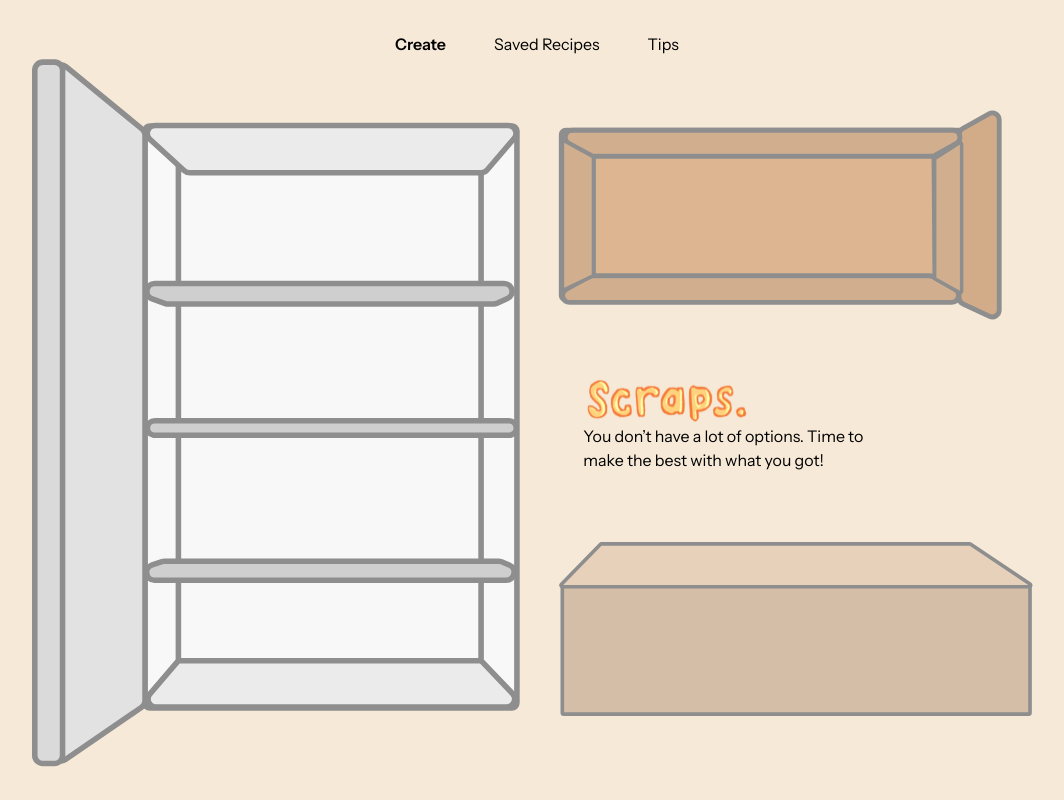
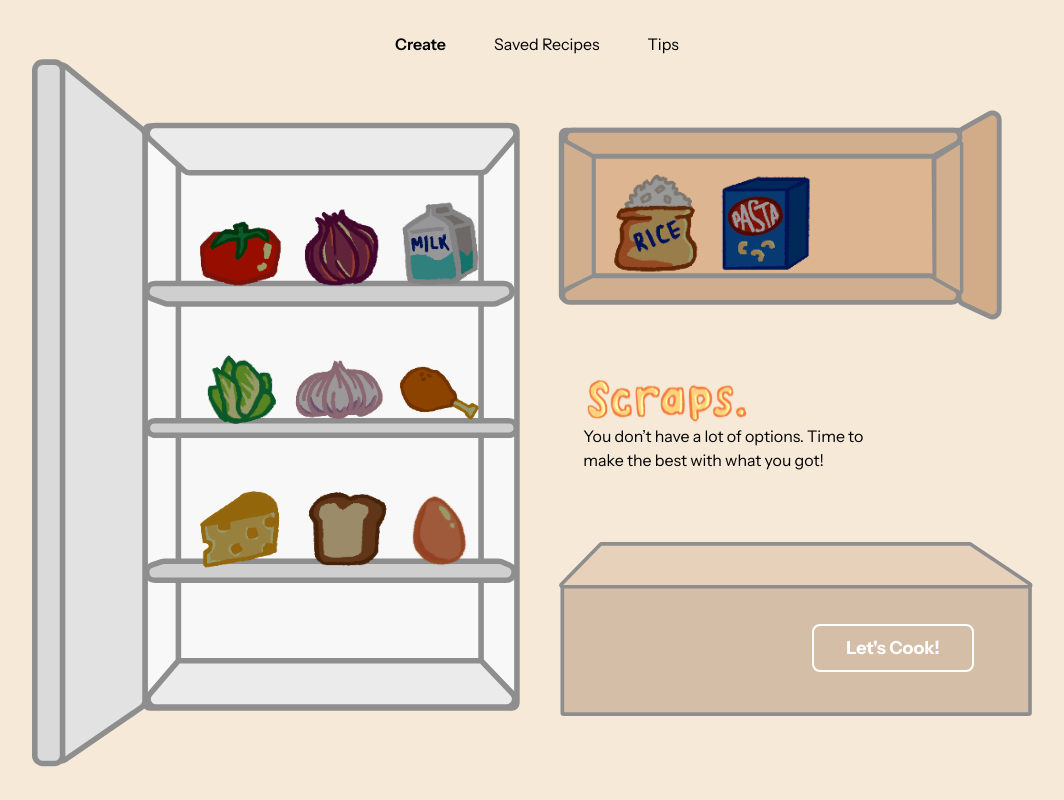
Before and after one commit to andvvo/Scraps, a React (Vite) app: page / in a window 1280 px wide. Shown: the whole page, without its empty margins (123-1187 px from the left). Built offline with nearby package versions, Linux system fonts and the light colour scheme.

Commit message:
Updated homepage and cooking results page

```diff
--- a/src/App.tsx
+++ b/src/App.tsx
@@ -1,7 +1,7 @@
 import { Route, Routes } from "react-router-dom";
 import Layout from "./components/layout";
-import Create from "./pages/create";
-import CreateResults from "./pages/create-results";
+import Cook from "./pages/cook";
+import CookResults from "./pages/cook-results";
 import SavedRecipes from "./pages/saved-recipes";
 import Tips from "./pages/tips";
 
@@ -10,8 +10,8 @@ function App() {
     <>
       <Routes>
         <Route path="/" element={<Layout />}>
-          <Route index element={<Create />}></Route>
-          <Route path="/create-results" element={<CreateResults />}></Route>
+          <Route index element={<Cook />}></Route>
+          <Route path="/cook-results" element={<CookResults />}></Route>
           <Route path="/saved-recipes" element={<SavedRecipes />}></Route>
           <Route path="/tips" element={<Tips />}></Route>
         </Route>
--- /dev/null
+++ b/src/components/food-icon.tsx
@@ -0,0 +1,41 @@
+import { useState } from "react";
+
+type FoodIconProps = {
+  defaultSrc: string;
+  hoverSrc?: string;
+  selectedSrc?: string;
+  selected?: boolean;
+  onToggle?: () => void;
+  alt: string;
+  className?: string;
+};
+
+export default function FoodIcon({
+  defaultSrc,
+  hoverSrc,
+  selectedSrc,
+  selected,
+  onToggle,
+  alt,
+  className,
+}: FoodIconProps) {
+  const [hovered, setHovered] = useState(false);
+
+  const src =
+    hovered && hoverSrc
+      ? hoverSrc
+      : selected && selectedSrc
+      ? selectedSrc
+      : defaultSrc;
+
+  return (
+    <img
+      src={src}
+      alt={alt}
+      className={`${className ?? ""} cursor-pointer`}
+      onMouseEnter={() => setHovered(true)}
+      onMouseLeave={() => setHovered(false)}
+      onClick={onToggle}
+    />
+  );
+}
--- a/src/index.css
+++ b/src/index.css
@@ -4,6 +4,7 @@
 @theme {
   --font-sans: "Instrument Sans", sans-serif;
   --color-beige: #f6e9d8;
+  --color-orange: #ff7e52;
 }
 
 @layer base {
--- a/src/pages/create-results.tsx
+++ b/src/pages/cook-results.tsx
@@ -5,11 +5,11 @@ import RecipeList from "../components/create-results/recipe/recipe-list";
 import RecipeGrid from "../components/create-results/recipe/recipe-grid";
 import IngredientList from "../components/create-results/ingredient/ingredient-list";
 
-export default function CreateResults() {
+export default function CookResults() {
   const [viewMode, setViewMode] = useState<"list" | "grid">("list");
   const [searchParams] = useSearchParams();
 
-  const ingredients = [];
+  const ingredients = searchParams.getAll("foods");
   const recipes = useMemo(() => [], []);
 
   return (
--- /dev/null
+++ b/src/pages/cook.tsx
@@ -0,0 +1,162 @@
+import { useState } from "react";
+import { Link, createSearchParams } from "react-router-dom";
+import fridge from "../assets/homepage/fridge.svg";
+import pantry from "../assets/homepage/pantry.svg";
+import logo from "../assets/homepage/logo.svg";
+import table from "../assets/homepage/table.svg";
+import * as foodIcons from "../assets/food";
+import FoodIcon from "../components/food-icon";
+
+export default function Cook() {
+  const [selectedFoods, setSelectedFoods] = useState<string[]>([]);
+
+  const toggleFood = (id: string) => {
+    setSelectedFoods((current) =>
+      current.includes(id) ? current.filter((x) => x !== id) : [...current, id]
+    );
+  };
+
+  const isSelected = (id: string) => selectedFoods.includes(id);
+
+  return (
+    <div className="flex justify-center items-center h-full gap-6">
+      <div className="flex-shrink-0 h-full ml-14 relative">
+        <img src={fridge} alt="Fridge" className="h-full object-contain" />
+
+        <FoodIcon
+          defaultSrc={foodIcons.tomatoDark}
+          hoverSrc={foodIcons.tomatoLight}
+          selectedSrc={foodIcons.tomatoLight}
+          selected={isSelected("tomato")}
+          onToggle={() => toggleFood("tomato")}
+          alt="Tomato"
+          className="absolute top-0 left-0 translate-x-40 translate-y-40 w-24 h-auto"
+        />
+        <FoodIcon
+          defaultSrc={foodIcons.onionDark}
+          hoverSrc={foodIcons.onionLight}
+          selectedSrc={foodIcons.onionLight}
+          selected={isSelected("onion")}
+          onToggle={() => toggleFood("onion")}
+          alt="Onion"
+          className="absolute top-0 left-0 translate-x-65 translate-y-38 w-24 h-auto"
+        />
+        <FoodIcon
+          defaultSrc={foodIcons.milkDark}
+          hoverSrc={foodIcons.milkLight}
+          selectedSrc={foodIcons.milkLight}
+          selected={isSelected("milk")}
+          onToggle={() => toggleFood("milk")}
+          alt="Milk"
+          className="absolute top-0 left-0 translate-x-90 translate-y-36 w-24 h-auto"
+        />
+
+        <FoodIcon
+          defaultSrc={foodIcons.lettuceDark}
+          hoverSrc={foodIcons.lettuceLight}
+          selectedSrc={foodIcons.lettuceLight}
+          selected={isSelected("lettuce")}
+          onToggle={() => toggleFood("lettuce")}
+          alt="Lettuce"
+          className="absolute top-0 left-0 translate-x-40 translate-y-72 w-24 h-auto"
+        />
+        <FoodIcon
+          defaultSrc={foodIcons.garlicDark}
+          hoverSrc={foodIcons.garlicLight}
+          selectedSrc={foodIcons.garlicLight}
+          selected={isSelected("garlic")}
+          onToggle={() => toggleFood("garlic")}
+          alt="Garlic"
+          className="absolute top-0 left-0 translate-x-65 translate-y-75 w-24 h-auto"
+        />
+        <FoodIcon
+          defaultSrc={foodIcons.chickenDark}
+          hoverSrc={foodIcons.chickenLight}
+          selectedSrc={foodIcons.chickenLight}
+          selected={isSelected("chicken")}
+          onToggle={() => toggleFood("chicken")}
+          alt="Chicken"
+          className="absolute top-0 left-0 translate-x-90 translate-y-76 w-24 h-auto"
+        />
+
+        <FoodIcon
+          defaultSrc={foodIcons.cheeseDark}
+          hoverSrc={foodIcons.cheeseLight}
+          selectedSrc={foodIcons.cheeseLight}
+          selected={isSelected("cheese")}
+          onToggle={() => toggleFood("cheese")}
+          alt="Cheese"
+          className="absolute top-0 left-0 translate-x-40 translate-y-108 w-24 h-auto"
+        />
+        <FoodIcon
+          defaultSrc={foodIcons.breadDark}
+          hoverSrc={foodIcons.breadLight}
+          selectedSrc={foodIcons.breadLight}
+          selected={isSelected("bread")}
+          onToggle={() => toggleFood("bread")}
+          alt="Bread"
+          className="absolute top-0 left-0 translate-x-67 translate-y-107 w-24 h-auto"
+        />
+        <FoodIcon
+          defaultSrc={foodIcons.eggDark}
+          hoverSrc={foodIcons.eggLight}
+          selectedSrc={foodIcons.eggLight}
+          selected={isSelected("egg")}
+          onToggle={() => toggleFood("egg")}
+          alt="Egg"
+          className="absolute top-0 left-0 translate-x-90 translate-y-108 w-24 h-auto"
+        />
+      </div>
+      <div className="flex flex-col justify-between flex-shrink-0 h-full py-13 relative">
+        <img
+          src={pantry}
+          alt="Pantry"
+          className="max-h-[35%] object-contain -ml-12"
+        />
+
+        <FoodIcon
+          defaultSrc={foodIcons.riceDark}
+          hoverSrc={foodIcons.riceLight}
+          selectedSrc={foodIcons.riceLight}
+          selected={isSelected("rice")}
+          onToggle={() => toggleFood("rice")}
+          alt="Rice"
+          className="absolute top-0 left-0 translate-x-6 translate-y-29 w-24 h-auto"
+        />
+        <FoodIcon
+          defaultSrc={foodIcons.pastaDark}
+          hoverSrc={foodIcons.pastaLight}
+          selectedSrc={foodIcons.pastaLight}
+          selected={isSelected("pasta")}
+          onToggle={() => toggleFood("pasta")}
+          alt="Pasta"
+          className="absolute top-0 left-0 translate-x-34 translate-y-29 w-24 h-auto"
+        />
+
+        <div className="flex flex-col mb-4">
+          <img src={logo} alt="Logo" className="w-42 h-auto" />
+          <p className="text-base">
+            You don’t have a lot of options. Time to <br></br>
+            make the best with what you got!
+          </p>
+        </div>
+
+        <img
+          src={table}
+          alt="Table"
+          className="max-h-[30%] object-contain -ml-6"
+        />
+
+        <Link
+          to={{
+            pathname: "/cook-results",
+            search: createSearchParams({ foods: selectedFoods }).toString(),
+          }}
+          className="text-white text-lg font-bold px-8 py-2 border-2 border-white rounded-lg hover:text-orange hover:bg-white absolute bottom-0 right-0 -translate-x-21 -translate-y-24 cursor-pointer"
+        >
+          Let's Cook!
+        </Link>
+      </div>
+    </div>
+  );
+}
--- a/src/pages/create.tsx
+++ /dev/null
@@ -1,33 +0,0 @@
-import fridge from "../assets/homepage/fridge.svg";
-import pantry from "../assets/homepage/pantry.svg";
-import logo from "../assets/homepage/logo.svg";
-import table from "../assets/homepage/table.svg";
-
-export default function Create() {
-  return (
-    <div className="flex justify-center items-center h-full gap-6">
-      <div className="flex-shrink-0 h-full ml-14">
-        <img src={fridge} alt="Fridge" className="h-full object-contain" />
-      </div>
-      <div className="flex flex-col justify-between flex-shrink-0 h-full py-13">
-        <img
-          src={pantry}
-          alt="Pantry"
-          className="max-h-[35%] object-contain -ml-12"
-        />
-        <div className="flex flex-col mb-4">
-          <img src={logo} alt="Logo" className="w-42 h-auto" />
-          <p className="text-base">
-            You don’t have a lot of options. Time to <br></br>
-            make the best with what you got!
-          </p>
-        </div>
-        <img
-          src={table}
-          alt="Table"
-          className="max-h-[30%] object-contain -ml-6"
-        />
-      </div>
-    </div>
-  );
-}
```
